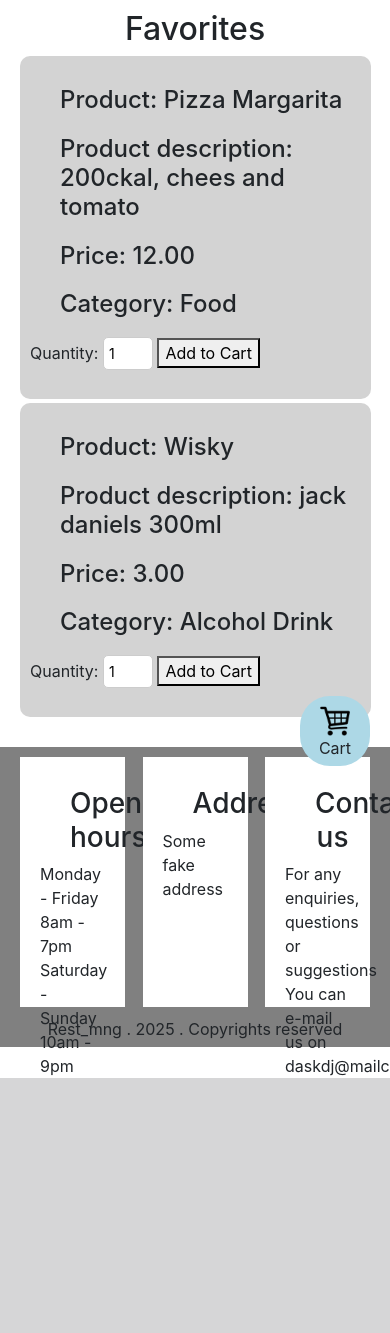
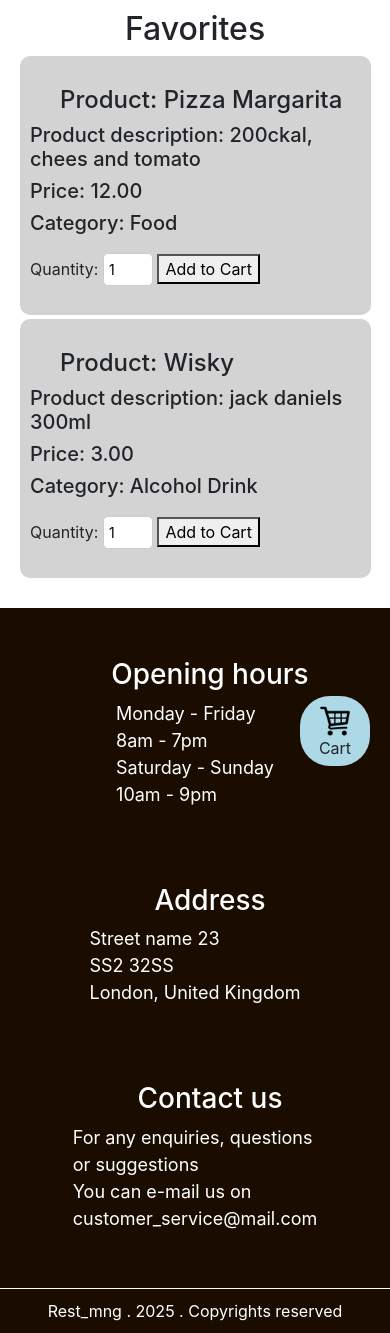
Before and after one commit to ITemci/dissertation, a Django app: page /favorites in a window 390 px wide. Shown: the part 58-1391 px from the top of that part. Before the commit the page ends 1136 px from the top of that part, so only its background shows below. Run offline with Django 5.2, Linux system fonts and the light colour scheme; the first user in the database is signed in; data comes from the database, SQL or seed files in the repository; the page is wider than the window, and the part outside it is not shown; some libraries are stand-ins or nearby versions.

Commit message:
improved responsiveness, added stock management feature on dashboard

```diff
--- a/restaurant_mng/rest_mng/static/rest_mng/styles.css
+++ b/restaurant_mng/rest_mng/static/rest_mng/styles.css
@@ -176,6 +181,17 @@ h3, h4{
 
     #rating_score{
         min-width:100%;
+
+    }
+
+    .footer_item{
+        min-width: 100%;
+        padding: 5px;
+    }
+
+    .footer_item > p{
+        display: flex;
+        justify-content: center;
 
     }
 
@@ -397,28 +421,34 @@ textarea:focus {
 
 /* footer */
 footer{
-    height: 300px;
-    background: grey;
+    height: auto;
+    background: #1a0d00;
     margin-top: 30px;
-
+    color:white;
+    padding-bottom: 10px;
 }
 
 #footer{
     display:flex;
+    flex-wrap:wrap;
     flex-direction: row;
     justify-content: space-between;
     padding: 10px 20px;
+    height:auto;
 
 }
 
 .footer_item{
-    padding: 10px 20px;
+    padding: 20px 60px;
+    font-size: 18px;
+    height: auto;
 }
 
 #footer > div {
-    background-color: white;
+
     width: 30%;
-    height: 250px;
+
+
 }
 
 .footer_item h3{
--- a/restaurant_mng/rest_mng/templates/rest_mng/favorites.html
+++ b/restaurant_mng/rest_mng/templates/rest_mng/favorites.html
@@ -26,9 +26,9 @@
 
     <div class="product">
         <h4>Product: {{ product.prod_name }}</h4>
-        <h4>Product description: {{ product.prod_desc }}</h4>
-        <h4>Price: {{ product.price }}</h4>
-        <h4>Category: {{ product.category }}</h4>
+        <h5>Product description: {{ product.prod_desc }}</h5>
+        <h5>Price: {{ product.price }}</h5>
+        <h5>Category: {{ product.category }}</h5>
 
         <form id="add_cart">
                 <label for="quantity_{{ product.id }}">Quantity:</label>
--- a/restaurant_mng/rest_mng/templates/rest_mng/index.html
+++ b/restaurant_mng/rest_mng/templates/rest_mng/index.html
@@ -71,7 +71,12 @@
             <form id="add_cart">
                 <label for="quantity_{{ product.id }}">Quantity:</label>
                 <input type="number" id="quantity_{{ product.id }}" min="1" value="1">
+
+                {% if product.in_stock %}
                 <button onclick="addToCart({{ product.id }}, '{{ product.prod_name }}', {{ product.price }})">Add to Cart</button>
+                {% else %}
+                <button disabled>Add to Cart</button>
+                {% endif %}
             </form>
 
             <form method="POST" action="{% url 'toggle_favorite' %}">
--- a/restaurant_mng/rest_mng/templates/rest_mng/layout.html
+++ b/restaurant_mng/rest_mng/templates/rest_mng/layout.html
@@ -105,17 +105,17 @@
             </div>
             <div class="footer_item">
                 <h3>Address</h3>
-                <p>Some fake address</p>
+                <p>Street name 23 <br> SS2 32SS <br> London, United Kingdom</p>
             </div>
             <div class="footer_item">
                 <h3>Contact us</h3>
                 <p>
                     For any enquiries, questions or suggestions <br>
-                    You can e-mail us on daskdj@mailcom</p>
+                    You can e-mail us on customer_service@mail.com</p>
             </div>
         </div>
 
-        <p style=" margin-bottom: 0px; margin-top:auto; text-align:center;">Rest_mng . 2025 . Copyrights reserved</p>
+        <p style=" margin-bottom: 0px; margin-top:10px; text-align:center; border-top: 1px solid white; padding-top:10px;">Rest_mng . 2025 . Copyrights reserved</p>
     </footer>
 
         </body>
--- a/restaurant_mng/rest_mng/urls.py
+++ b/restaurant_mng/rest_mng/urls.py
@@ -16,5 +16,7 @@ urlpatterns = [
     path("history", views.history, name="history"),
     path('toggle-favorite/', views.toggle_favorite, name='toggle_favorite'),
     path('update_order_status/<int:order_id>/', views.update_order_status, name='update_order_status'),
+    path('toggle-stock/<int:product_id>/', views.toggle_stock, name='toggle_stock'),
+    path('delete-product/<int:product_id>/', views.delete_product, name='delete_product'),
 
 ] + static(settings.MEDIA_URL, document_root=settings.MEDIA_ROOT)
--- a/restaurant_mng/rest_mng/views.py
+++ b/restaurant_mng/rest_mng/views.py
@@ -119,7 +119,8 @@ def new_product(request):
                 image=image
             )
             product.save()
-            return redirect('index')
+            messages.success(request, f"New product has been created !!!")
+            return redirect('dashboard')
 
         return render(request, 'index.html')
 
@@ -138,10 +139,28 @@ def admin_dashboard(view_func):
 @admin_dashboard
 def dashboard(request):
     orders = Sales.objects.prefetch_related('items__product')
+    products = Product.objects.all()
 
     return render(request, 'rest_mng/admin.html',{
-        'orders':orders
+        'orders':orders,
+        'products' : products
     })
+
+def toggle_stock(request, product_id):
+    if request.method == 'POST':
+        product = get_object_or_404(Product, id=product_id)
+        product.in_stock = not product.in_stock
+        product.save()
+        messages.success(request, f"The stock status of {product.prod_name} has been updated.")
+    return redirect('dashboard')
+
+def delete_product(request, product_id):
+    if request.method == 'POST':
+        product = get_object_or_404(Product, id=product_id)
+        product_name = product.prod_name
+        product.delete()
+        messages.success(request, f"The product '{product_name}' has been deleted.")
+    return redirect('dashboard')
 
 @csrf_exempt
 def update_order_status(request, order_id):
```
Also changed, not shown: other parts of restaurant_mng/rest_mng/static/rest_mng/styles.css (+13 -0 lines), restaurant_mng/rest_mng/templates/rest_mng/admin.html (+45 -4 lines), restaurant_mng/db.sqlite3.
